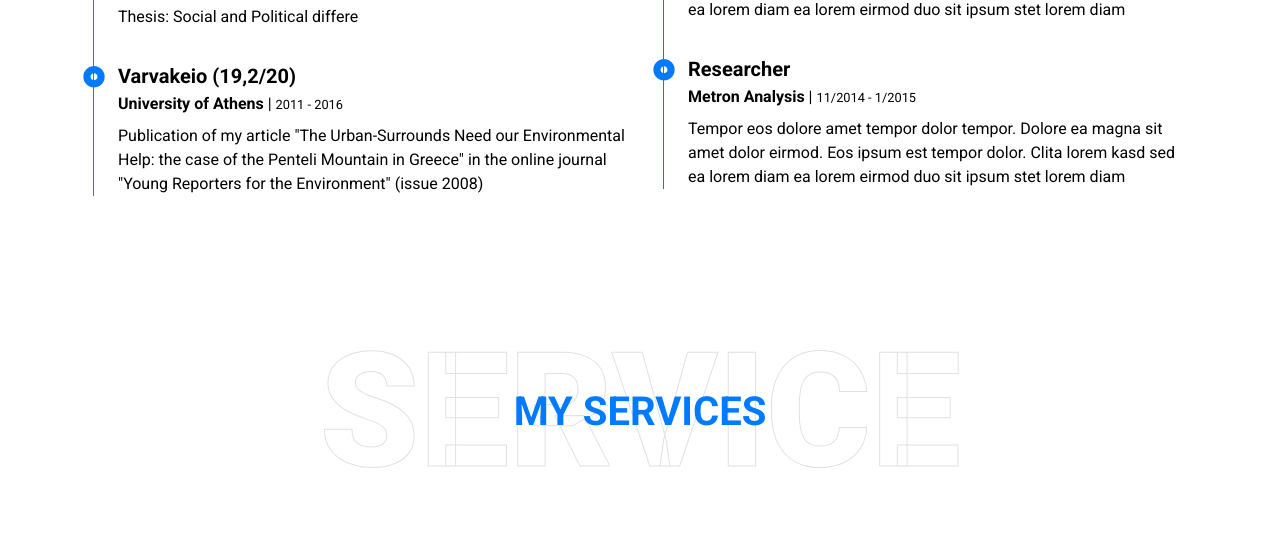
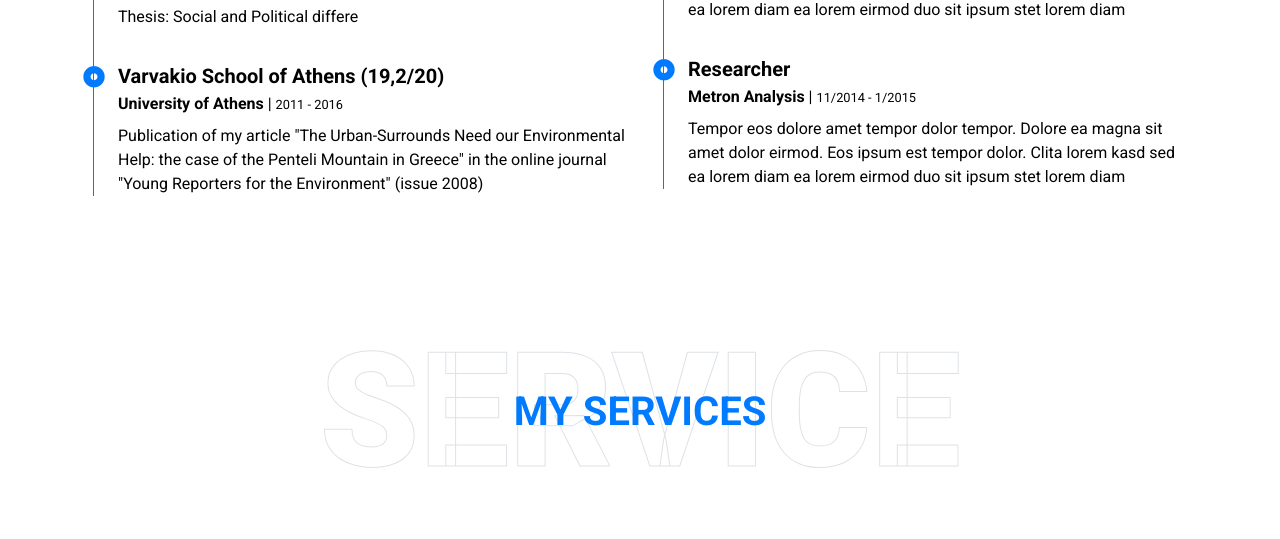
Before and after one commit to xenasiap/data-visualization, a plain HTML site: page biography/index.html in a window 1280 px wide. Shown: the part 2111-2650 px from the top of the page. Drawn offline with nearby package versions, Linux system fonts and the light colour scheme.

Commit message:
Added new image and edited the name of Varvakio

```diff
--- a/biography/index.html
+++ b/biography/index.html
@@ -133,7 +133,7 @@
                         </div>
                         <div class="position-relative ex-me mb-4">
                             <i class="far fa-dot-circle text-primary position-absolute" style="top: 2px; left: -35px;  font-size: 22px;"></i>
-                            <h5 class="font-weight-bold mb-1">Varvakeio (19,2/20)</h5>
+                            <h5 class="font-weight-bold mb-1">Varvakio School of Athens (19,2/20)</h5>
                             <p class="mb-2"><strong>University of Athens</strong> | <small>2011 - 2016</small></p>
                             <p>Publication of my article "The Urban-Surrounds Need our Environmental Help: the case of the Penteli Mountain in Greece" in the online journal "Young Reporters for the Environment" (issue 2008)</p>
                         </div>
```
Also changed, not shown: index.html (+1 -1 lines), img/about.jpg.
